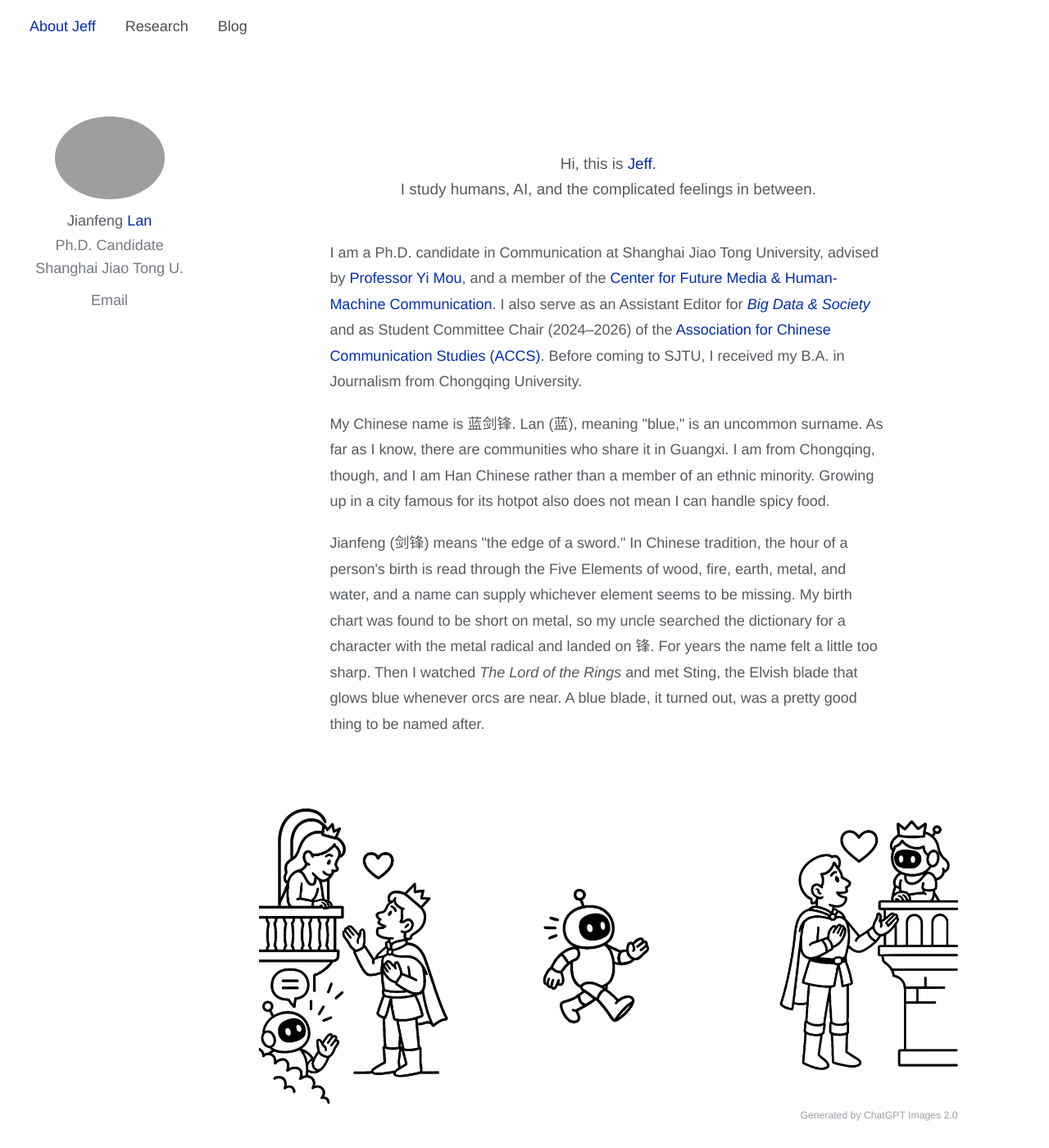
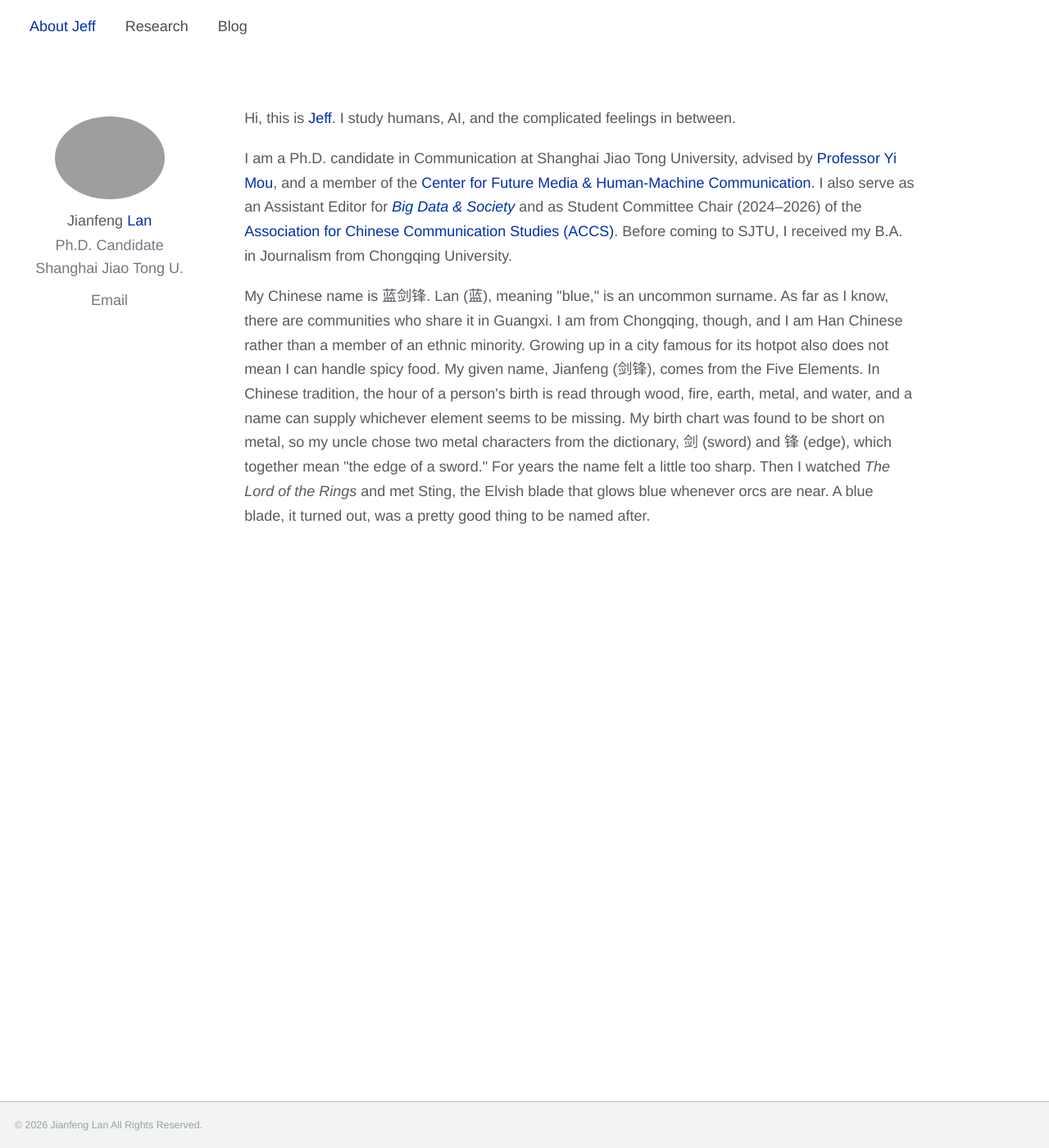
Before and after one commit to jianfenglan/jianfenglan.github.io, a Jekyll site: the page built from _pages/about.md, in a window 1280 px wide and 1400 px high. Shown: the whole window at 82% size. Built offline with Jekyll 4.4.1, drawn with Linux system fonts in a browser that asks for light colours.

Commit message:
Simplify homepage: single left-aligned text block, merge name paragraphs, drop banner
Co-Authored-By: Claude Opus 5.5 <noreply@anthropic.com>

```diff
--- a/_includes/head.html
+++ b/_includes/head.html
@@ -5,7 +5,7 @@
 <link rel="preconnect" href="https://fonts.googleapis.com">
 <link rel="preconnect" href="https://fonts.gstatic.com" crossorigin>
 <link href="https://fonts.googleapis.com/css2?family=Noto+Sans+SC:wght@200;300&display=swap" rel="stylesheet">
-<link rel="stylesheet" href="{{ '/assets/css/main.css' | relative_url }}?v=20260925a">
+<link rel="stylesheet" href="{{ '/assets/css/main.css' | relative_url }}?v=20260925b">
 <link rel="stylesheet" href="{{ '/assets/css/ui-unification.css' | relative_url }}?v=20260923a">
 
 {% if page.url == "/research/" %}
--- a/_pages/about.md
+++ b/_pages/about.md
@@ -8,15 +8,9 @@ redirect_from:
 ---
 
 <div class="about-v3">
-  <p class="about-v3__statement">
-    <span class="about-v3__line">Hi, this is <span class="about-accent">Jeff</span>.</span>
-    <span class="about-v3__line about-v3__line--second">I study humans, AI, and the complicated feelings in between.</span>
-  </p>
   <div class="about-v3__bio">
+    <p>Hi, this is <span class="about-accent">Jeff</span>. I study humans, AI, and the complicated feelings in between.</p>
     <p>I am a Ph.D. candidate in Communication at Shanghai Jiao Tong University, advised by <a href="https://cfmhmc.github.io/yimou.github.io/" target="_blank" rel="noopener">Professor Yi Mou</a>, and a member of the <a href="https://cfmhmc.github.io/" target="_blank" rel="noopener">Center for Future Media &amp; Human-Machine Communication</a>. I also serve as an Assistant Editor for <a href="https://sage.cnpereading.com/home/bdsa" target="_blank" rel="noopener"><em>Big Data &amp; Society</em></a> and as Student Committee Chair (2024–2026) of the <a href="https://www.chinesecommunicationstudies.com/" target="_blank" rel="noopener">Association for Chinese Communication Studies (ACCS)</a>. Before coming to SJTU, I received my B.A. in Journalism from Chongqing University.</p>
-    <p>My Chinese name is 蓝剑锋. Lan (蓝), meaning "blue," is an uncommon surname. As far as I know, there are communities who share it in Guangxi. I am from Chongqing, though, and I am Han Chinese rather than a member of an ethnic minority. Growing up in a city famous for its hotpot also does not mean I can handle spicy food.</p>
-    <p>Jianfeng (剑锋) means "the edge of a sword." In Chinese tradition, the hour of a person's birth is read through the Five Elements of wood, fire, earth, metal, and water, and a name can supply whichever element seems to be missing. My birth chart was found to be short on metal, so my uncle searched the dictionary for a character with the metal radical and landed on 锋. For years the name felt a little too sharp. Then I watched <em>The Lord of the Rings</em> and met Sting, the Elvish blade that glows blue whenever orcs are near. A blue blade, it turned out, was a pretty good thing to be named after.</p>
+    <p>My Chinese name is 蓝剑锋. Lan (蓝), meaning "blue," is an uncommon surname. As far as I know, there are communities who share it in Guangxi. I am from Chongqing, though, and I am Han Chinese rather than a member of an ethnic minority. Growing up in a city famous for its hotpot also does not mean I can handle spicy food. My given name, Jianfeng (剑锋), comes from the Five Elements. In Chinese tradition, the hour of a person's birth is read through wood, fire, earth, metal, and water, and a name can supply whichever element seems to be missing. My birth chart was found to be short on metal, so my uncle chose two metal characters from the dictionary, 剑 (sword) and 锋 (edge), which together mean "the edge of a sword." For years the name felt a little too sharp. Then I watched <em>The Lord of the Rings</em> and met Sting, the Elvish blade that glows blue whenever orcs are near. A blue blade, it turned out, was a pretty good thing to be named after.</p>
   </div>
-  <img src="{{ '/images/banner1.png' | relative_url }}" alt="Illustration of research themes">
-  <div class="image-credit">Generated by ChatGPT Images 2.0</div>
 </div>
--- a/assets/css/main.scss
+++ b/assets/css/main.scss
@@ -154,49 +154,24 @@ b,
 .page__content .about-v3 {
   display: block !important;
   min-height: 0 !important;
-  max-width: 900px !important;
-  margin: 0 auto !important;
-  padding: 3.8rem 1rem 0 !important;
+  max-width: 820px !important;
+  margin: 0 !important;
+  padding: 0.8rem 0 0 !important;
 }
-.page__content .about-v3__statement {
-  max-width: none !important;
-  margin: 0 auto !important;
-  color: var(--site-text);
-  font-family: $sans-serif !important;
-  font-size: 1.05rem;
-  font-weight: 300 !important;
-  line-height: 1.65;
-  letter-spacing: 0;
-  text-align: center !important;
-}
-.page__content .about-v3__line { display: block; }
-.page__content .about-v3__line--second { white-space: nowrap; }
-.page__content .about-v3 > img { display: block; max-width: 100%; height: auto; margin: 4.2rem auto 0 !important; }
 .page__content .about-accent { color: var(--site-accent) !important; }
-.page__content .about-v3__bio { max-width: 680px; margin: 2.6rem auto 0; }
 .page__content .about-v3__bio p {
   margin: 0 0 1.1rem !important;
   color: var(--site-text);
   font-family: $sans-serif !important;
   font-size: 1rem !important;
   font-weight: 300 !important;
-  line-height: 1.75;
+  line-height: 1.65;
   letter-spacing: 0;
   text-align: left;
 }
 .page__content .about-v3__bio p:last-child { margin-bottom: 0 !important; }
 .page__content .about-v3__bio a { color: var(--site-accent); text-decoration: none; }
 .page__content .about-v3__bio a:hover { text-decoration: underline; text-underline-offset: 0.2em; }
-.page__content .image-credit {
-  margin-top: 0.35rem;
-  margin-bottom: 0 !important;
-  color: #9aa0a6;
-  font-family: $sans-serif;
-  font-size: 0.68rem;
-  font-weight: 300 !important;
-  line-height: 1.35;
-  text-align: right;
-}
 body.home-page { padding-bottom: 3.5rem !important; }
 .home-page .page__footer { position: absolute !important; bottom: 0 !important; margin-top: 0 !important; }
 
@@ -215,10 +190,5 @@ body.home-page { padding-bottom: 3.5rem !important; }
 
 @media (max-width: 768px) {
   .sidebar .author__urls { justify-content: center; }
-  .page__content .about-v3 { min-height: 0 !important; padding: 2.4rem 0.5rem 0 !important; }
-  .page__content .about-v3__line--second { white-space: normal; }
-  .page__content .about-v3 > img { margin-top: 3.2rem !important; }
-  .page__content .image-credit { font-size: 0.64rem; }
-  .page__content .about-v3__statement { font-size: 1rem !important; }
   .page__content .gallery-card:hover { transform: none !important; }
 }
```
